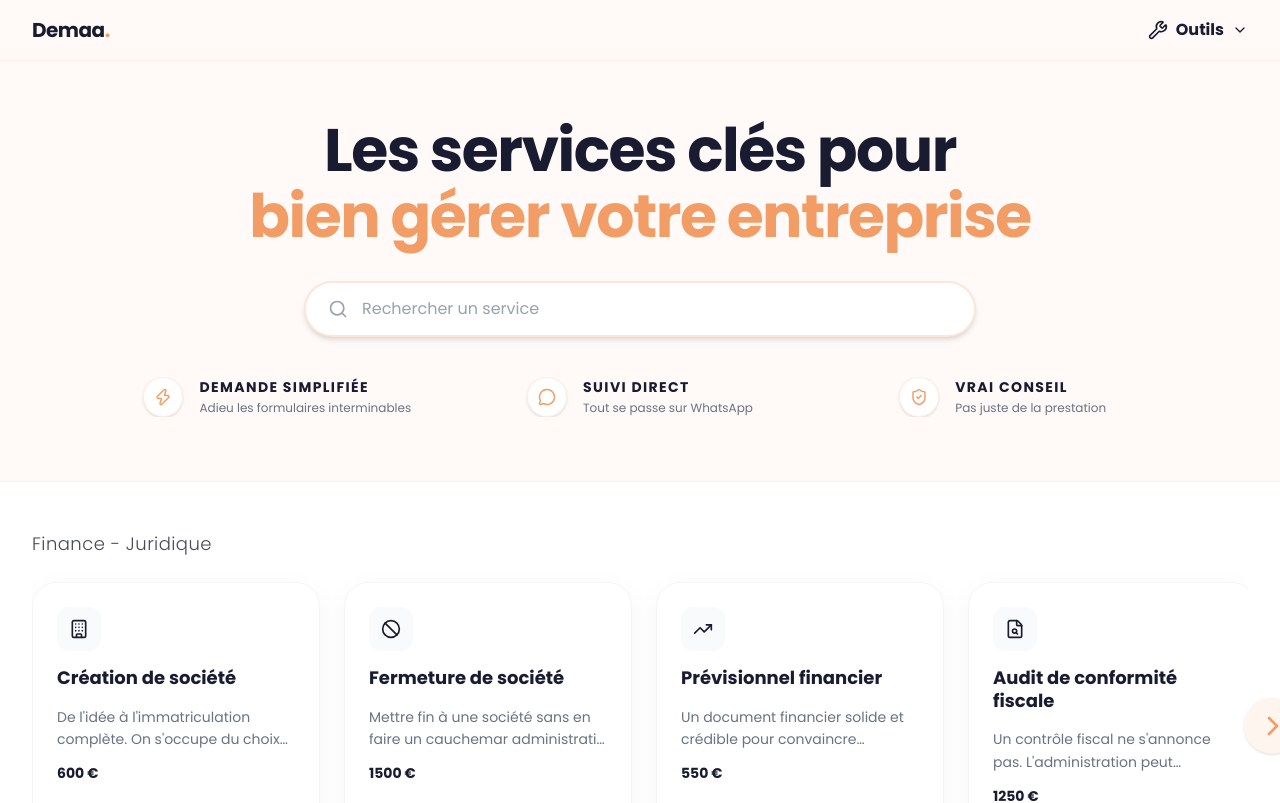
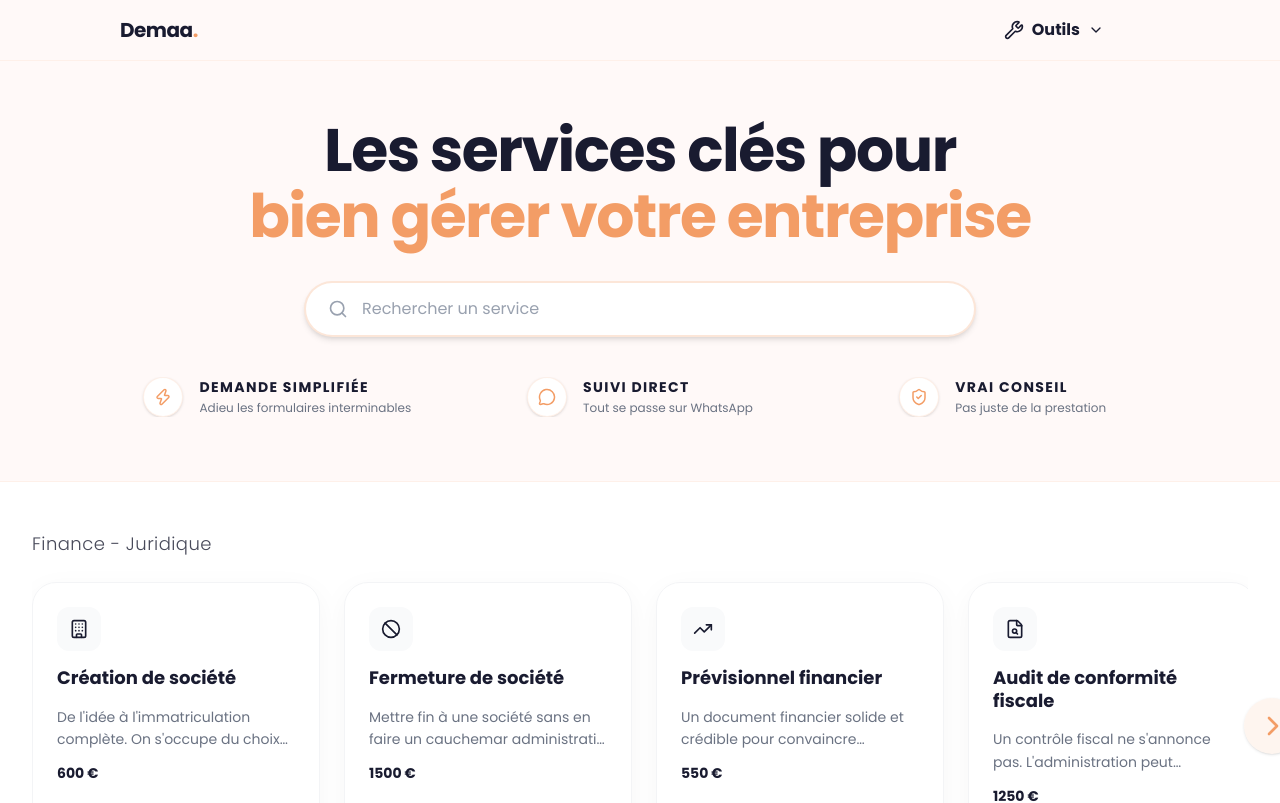
Before and after one commit to teamdemaa/demaa.fr, a Next.js app: page / in a window 1280 px wide. Shown: the top 803 px of the page. Built offline with nearby package versions, Linux system fonts and the light colour scheme.

Commit message:
UI: Perfectly aligned 'Outils' button and its dropdown with the 3rd USP card

```diff
--- a/src/components/Navbar.tsx
+++ b/src/components/Navbar.tsx
@@ -25,7 +25,7 @@ export default function Navbar() {
   return (
     <>
       <nav className="sticky top-0 z-40 bg-[#FFF9F8] border-b border-brand-coral/10">
-        <div className="max-w-7xl mx-auto px-4 sm:px-6 lg:px-8">
+        <div className="max-w-6xl mx-auto px-4 sm:px-6 lg:pl-14 lg:pr-28">
           <div className="flex justify-between py-3 md:py-4 items-center">
             {/* Logo */}
             <Link href="/" className="text-lg sm:text-xl font-bold tracking-tight text-brand-blue shrink-0">
```
